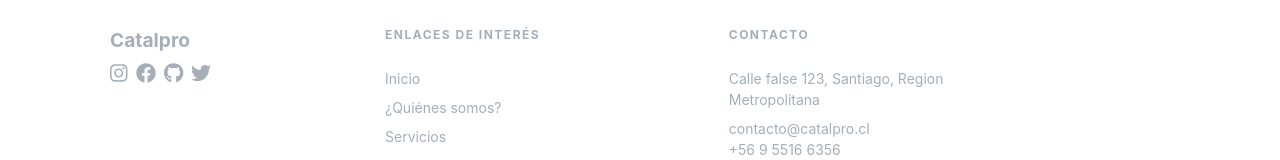
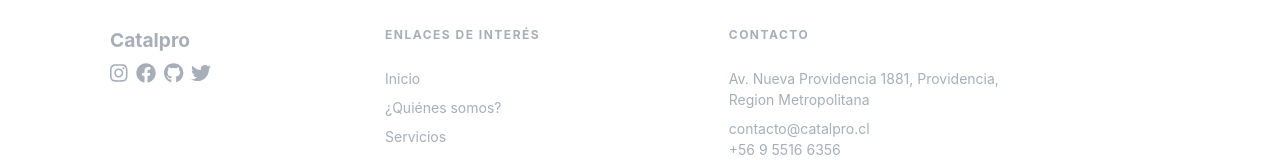
Before and after one commit to niickoh/catal-pro, an Angular app in the folder catal-pro/: page /home in a window 1280 px wide. Shown: the part 2820-2980 px from the top of the page. Built offline with nearby package versions, Linux system fonts and the light colour scheme; a web font is replaced by a local one.

Commit message:
agregando nueva direccion

```diff
--- a/catal-pro/src/app/components/home/home.component.html
+++ b/catal-pro/src/app/components/home/home.component.html
@@ -160,7 +160,7 @@
                             <div class="col-lg-5 col-md-7">
                                 <div class="text-uppercase-expanded text-xs mb-4">Contacto</div>
                                 <ul class="list-unstyled mb-0">
-                                    <li class="mb-2"><a href="#!">Calle false 123, Santiago, Region Metropolitana</a></li>
+                                    <li class="mb-2"><a href="#!">Av. Nueva Providencia 1881, Providencia, Region Metropolitana</a></li>
                                     <li><a href="#!">{{'contacto@catalpro.cl'}}</a></li>
                                     <li class="mb-2"><a href="#!">+56 9 5516 6356</a></li>
                                     <li class="mb-2"><a href="#!">+56 9 4921 6770</a></li>
```
